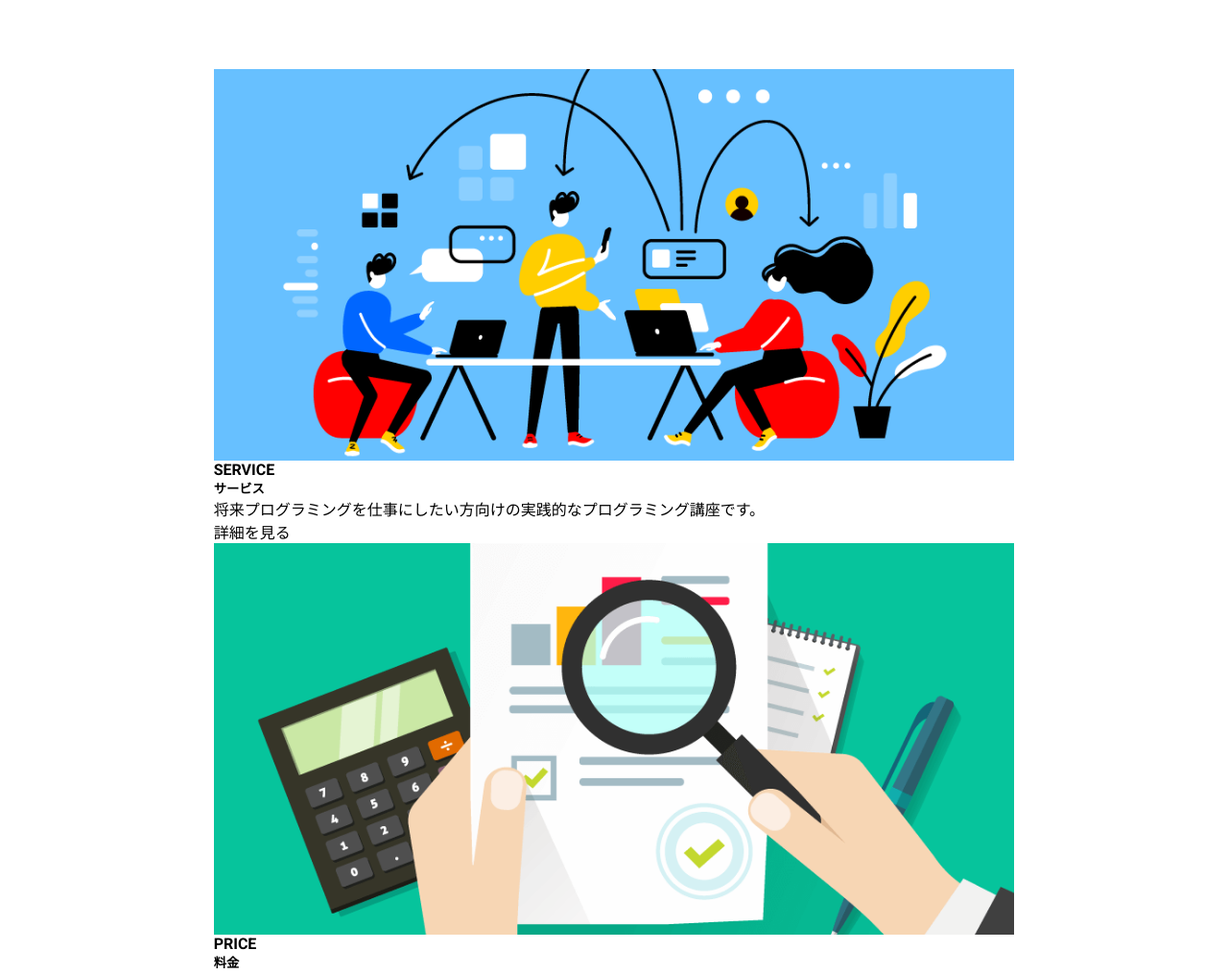
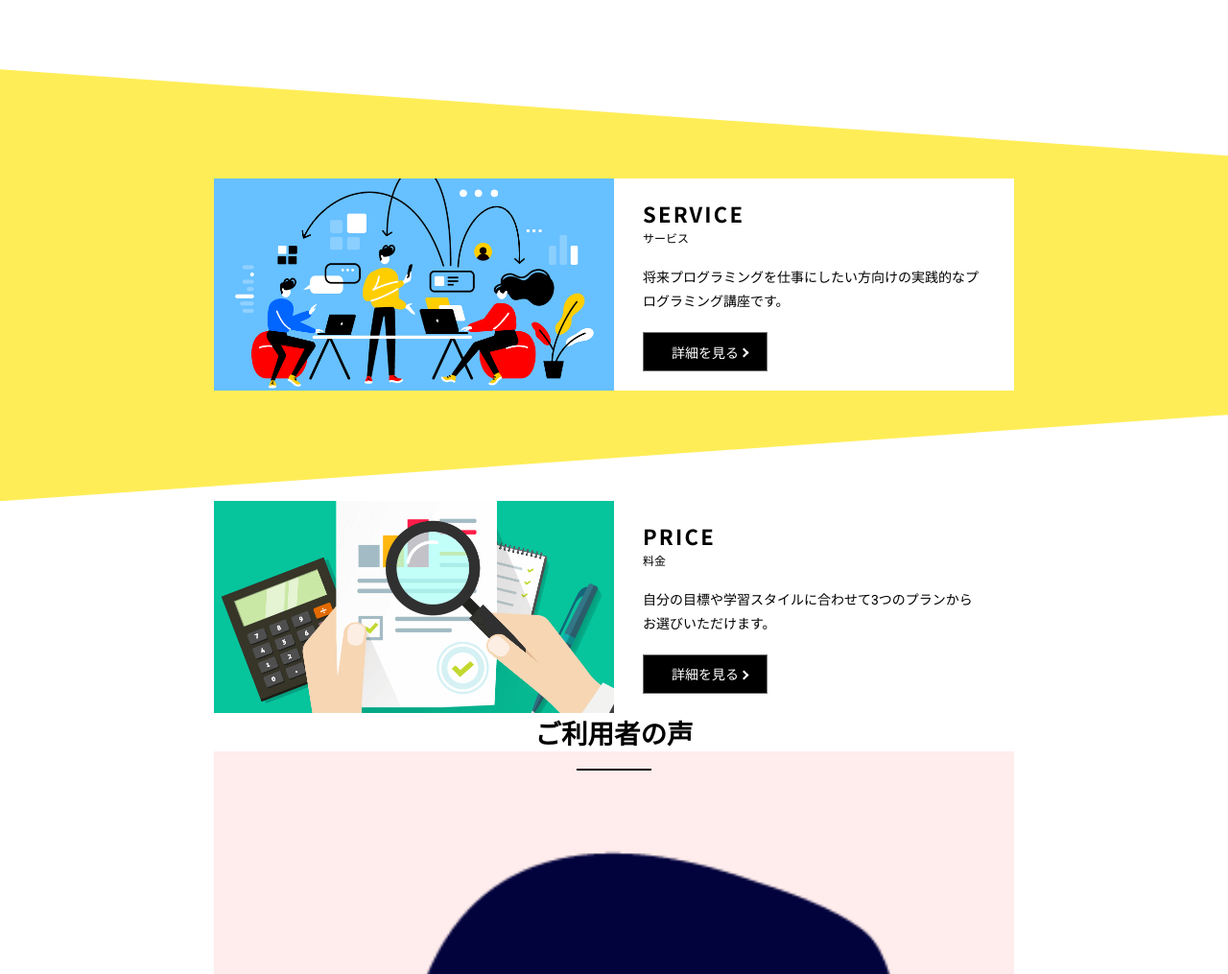
Before and after one commit to kakashi397/STUDY-MyWork, a website: page index.html in a window 1280 px wide. Shown: the part 1140-2155 px from the top of the page at 96% size. Drawn offline with nearby package versions, Linux system fonts and the light colour scheme; some packages are replaced by stand-ins of ours; files that its build step writes are made by us from their sources.

Commit message:
serviceのレスポンシブまで完成

```diff
--- a/index.html
+++ b/index.html
@@ -88,7 +88,7 @@
           </div>
           <div class="c-media__body">
             <h4 class="c-media__title"><span class="u-uppercase">service</span></h4>
-            <h5 class="c-media__title--jp">サービス</h5>
+            <span class="c-media__title-jp">サービス</span><!--意図的にElementにしています-->
             <p class="c-media__description">将来プログラミングを仕事にしたい方向けの実践的なプログラミング講座です。</p>
             <a href="service.html" class="c-btn c-btn--secondary">詳細を見る</a>
           </div>
@@ -104,7 +104,7 @@
           </div>
           <div class="c-media__body">
             <h4 class="c-media__title"><span class="u-uppercase">price</span></h4>
-            <h5 class="c-media__title--jp">料金</h5>
+            <span class="c-media__title-jp">料金</span>
             <p class="c-media__description">自分の目標や学習スタイルに合わせて3つのプランからお選びいただけます。</p>
             <a href="price.html" class="c-btn c-btn--secondary">詳細を見る</a>
           </div>
--- a/sass/foundation/_base.scss
+++ b/sass/foundation/_base.scss
@@ -1,7 +1,9 @@
 @use './variables' as v;
 
 /* ベース */
-
+html {
+  box-sizing: border-box;
+}
 body {
   font-family: 'Roboto', 'Noto Sans JP', sans-serif;
   color: v.$black;
--- a/sass/foundation/_variables.scss
+++ b/sass/foundation/_variables.scss
@@ -11,12 +11,8 @@ $line: #707070;
 $form-line: #CCCCCC;
 
 // フォントサイズ
-// // 48-32
-$section-title: f.clamp-rem(390, 24, 1400, 28);
-// 22-
-
-$card-title: f.rem(20);
-// 16-14
-// 16-
-$navfont: f.rem(14);
-// 12-
+$fz-xs: f.rem(12);
+$fz-s: f.rem(14);
+$fz-l: f.rem(20);
+$fz-xl: f.rem(22);
+$clamp-l: f.clamp-rem(390, 24, 1400, 28);
--- a/sass/layout/_wrapper.scss
+++ b/sass/layout/_wrapper.scss
@@ -2,6 +2,8 @@
 
 /* ラッパー */
 .l-wrapper {
+  max-width: f.rem(1400);
+  margin: 0 auto;
   padding: 0 clamp(1.25rem, -4.301rem + 22.772vw, 15.625rem);
 }
 .l-hero__wrapper {
--- /dev/null
+++ b/sass/object/component/_btn.scss
@@ -0,0 +1,31 @@
+@use '../../foundation/functions' as f;
+@use '../../foundation/variables' as v;
+
+/* ボタン */
+.c-btn {
+  display: inline-block;
+  border: solid f.rem(1) v.$line;
+    max-width: 100%;
+  text-align: center;
+  font-size: v.$fz-s;
+  width: f.rem(260);
+  padding: f.rem(20) 0;
+  &--secondary {
+    background-color: v.$black;
+    color: v.$white;
+    width: f.rem(130);
+    padding: f.rem(9.3) 0;
+    position: relative;
+    &::after {
+      content: '';
+      width: f.rem(7);
+      height: f.rem(7);
+      border-top: solid f.rem(2) v.$white;
+      border-right: solid f.rem(2) v.$white;
+      transform: rotate(45deg);
+      position: absolute;
+      top: f.rem(17);
+      right: f.rem(20);
+    }
+  }
+}
--- a/sass/object/component/_card.scss
+++ b/sass/object/component/_card.scss
@@ -17,6 +17,6 @@
     text-align: center;
     margin-top: f.rem(20);
     margin-bottom: f.rem(20);
-    font-size: v.$card-title;
+    font-size: v.$fz-l;
   }
 }
--- /dev/null
+++ b/sass/object/component/_media.scss
@@ -0,0 +1,46 @@
+@use '../../foundation/variables' as v;
+@use '../../foundation/functions' as f;
+@use '../../foundation/mixin' as m;
+
+/* メディア */
+.c-media {
+  display: flex;
+  flex-direction: column;
+  @include m.media(m) {
+    flex-direction: row;
+  }
+  &__img {
+    @include m.media(m) {
+      width: 50%;
+    }
+    & img {
+      @include m.media(m) {
+        object-fit: cover;
+        width: 100%;
+        height: 100%;
+      }
+    }
+  }
+  &__body {
+    background-color: v.$white;
+    padding: f.rem(20) f.rem(30);
+    @include m.media(m) {
+      width: 50%;
+    }
+  }
+  &__title {
+    font-size: v.$fz-xl;
+    font-weight: bold;
+    letter-spacing: 0.1em;
+    font-family: 'Noto Sans JP';
+  }
+  &__title-jp {
+    font-size: v.$fz-xs;
+    font-weight: normal;
+  }
+  &__description {
+    font-size: v.$fz-s;
+    line-height: 1.76em;//DevToolで探し出した数字
+    margin: f.rem(19.8) 0;//DevToolで探し出した数字
+  }
+}
--- a/sass/object/component/_nav.scss
+++ b/sass/object/component/_nav.scss
@@ -11,7 +11,7 @@
   top: 0;
   right: -80%;
   z-index: 20;
-  font-size: v.$navfont;
+  font-size: v.$fz-s;
   background-color: v.$white;
   padding-top: f.rem(70);
   transition: all 0.6s;
--- a/sass/object/component/_section-title.scss
+++ b/sass/object/component/_section-title.scss
@@ -3,7 +3,7 @@
 
 /* セクションタイトル */
 .c-section-title {
-  font-size: v.$section-title;
+  font-size: v.$clamp-l;
   font-weight: bold;
   position: relative;
   text-align: center;
--- /dev/null
+++ b/sass/object/project/top/_service.scss
@@ -0,0 +1,14 @@
+@use '../../../foundation/variables' as v;
+@use '../../../foundation/functions' as f;
+@use '../../../foundation/mixin' as m;
+
+/* サービス（トップ） */
+.p-service {
+  background-color: v.$keyColor;
+  padding-top: f.clamp-rem(300, 76, 1400, 119);
+  padding-bottom: f.clamp-rem(300, 77, 1400, 120);
+  clip-path: polygon(0 0, 100% 10%, 100% 90%, 0 100%);
+  @include m.media(m) {
+    clip-path: polygon(0 0, 100% 20%, 100% 80%, 0 100%);
+  }
+}
--- a/sass/style.scss
+++ b/sass/style.scss
@@ -6,6 +6,9 @@
 @use "./object/component/hamburger";
 @use "./object/component/section-title";
 @use "./object/component/card";
+@use "./object/component/media";
+@use "./object/component/btn";
 @use "./object/project/top/hero";
 @use "./object/project/top/reasons";
+@use "./object/project/top/service";
 @use "./object/utility/utility";
```
